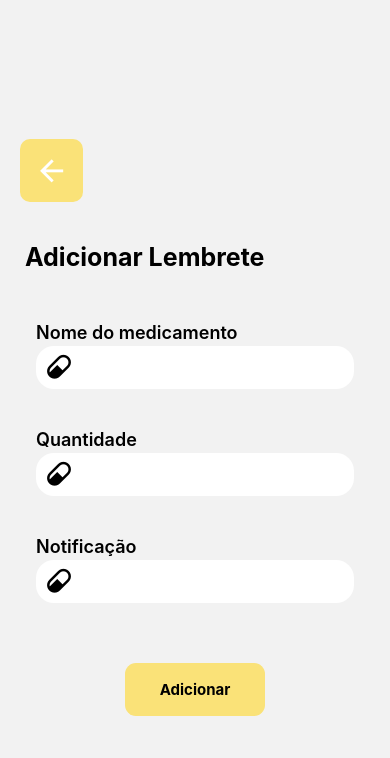
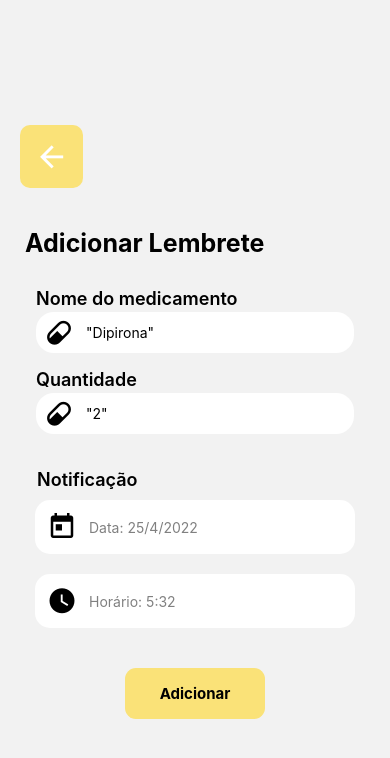
Before and after one commit to moi1i/TCC_Etec, a React Native app: screen /Lembrete in a window 390 px wide. Shown: the top 758 px of the page. Built offline with nearby package versions, Linux system fonts and the light colour scheme.

Commit message:
Atualização na tela Lembrete

```diff
--- a/package.json
+++ b/package.json
@@ -12,6 +12,7 @@
   "dependencies": {
     "@hookform/resolvers": "^2.8.10",
     "@react-native-async-storage/async-storage": "~1.15.0",
+    "@react-native-community/datetimepicker": "^6.1.3",
     "@react-navigation/native": "^6.0.10",
     "@react-navigation/native-stack": "^6.6.1",
     "axios": "^0.27.2",
--- /dev/null
+++ b/src/components/DatePicker.js
@@ -0,0 +1,145 @@
+import React, { useState } from "react";
+import {
+  StyleSheet,
+  View,
+  Text,
+  Platform,
+  TouchableOpacity,
+} from "react-native";
+
+//Importando Ícones do MaterialIcons do react-native-vector-iconss
+import Icon from "react-native-vector-icons/MaterialCommunityIcons";
+
+import DateTimePicker from "@react-native-community/datetimepicker";
+
+const DatePicker = () => {
+  const [isPickerDateShow, setIsPickerDateShow] = useState(false);
+  const [isPickerTimeShow, setIsPickerTimeShow] = useState(false);
+  const [date, setDate] = useState(new Date(Date.now()));
+
+  const showPickerDate = () => {
+    setIsPickerDateShow(true);
+  };
+
+  const showPickerTime = () => {
+    setIsPickerTimeShow(true);
+  };
+
+  const onChange = (event, value) => {
+    setDate(value);
+    if (Platform.OS === "android") {
+      setIsPickerDateShow(false);
+    }
+  };
+
+  const onChangeTime = (event, value) => {
+    setDate(value);
+    if (Platform.OS === "android") {
+      setIsPickerTimeShow(false);
+    }
+  };
+  //let formatTeste = `${date.toLocaleDateString('pt-BR')}`
+  let formatDate = `${date.getDate()}/${
+    date.getMonth() + 1
+  }/${date.getFullYear()}`;
+  let formatTime = `${date.getHours()}:${date.getMinutes()}`;
+
+  return (
+    <View style={styles.container}>
+      {/* The button that used to trigger the date picker */}
+      {!isPickerDateShow && (
+        <View style={styles.btnContainer}>
+          <TouchableOpacity style={styles.botao} onPress={showPickerDate}>
+            <Icon name="calendar-today" color="black" size={30} />
+            <Text style={styles.text2}>Data: {formatDate}</Text>
+          </TouchableOpacity>
+        </View>
+      )}
+
+      {!isPickerTimeShow && (
+        <View style={styles.btnContainer}>
+          <TouchableOpacity style={styles.botao} onPress={showPickerTime}>
+            <Icon name="clock" color="black" size={30} />
+            <Text style={styles.text2}>Horário: {formatTime}</Text>
+          </TouchableOpacity>
+        </View>
+      )}
+
+      {/* The date picker */}
+      {isPickerDateShow && (
+        <DateTimePicker
+          value={date}
+          mode={"date"}
+          display={Platform.OS === "ios" ? "spinner" : "default"}
+          is24Hour={true}
+          onChange={onChange}
+          style={styles.datePicker}
+        />
+      )}
+
+      {/* The date picker */}
+      {isPickerTimeShow && (
+        <DateTimePicker
+          value={date}
+          mode={"time"}
+          display={Platform.OS === "ios" ? "spinner" : "default"}
+          is24Hour={true}
+          onChange={onChangeTime}
+          style={styles.datePicker}
+        />
+      )}
+    </View>
+  );
+};
+
+// Kindacode.com
+// just add some styles to make our app look more beautiful
+// This is not the focus of this article
+const styles = StyleSheet.create({
+  container: {
+    alignItems: "center",
+    justifyContent: "center",
+  },
+  pickedDateContainer: {
+    padding: 20,
+    backgroundColor: "#eee",
+    borderRadius: 10,
+  },
+  pickedDate: {
+    fontSize: 18,
+    color: "black",
+  },
+  btnContainer: {
+    padding: 10,
+  },
+  // This only works on iOS
+  datePicker: {
+    width: 320,
+    height: 260,
+    display: "flex",
+    justifyContent: "center",
+    alignItems: "flex-start",
+  },
+  botao: {
+    flexDirection: "row",
+    width: 320,
+    padding: 12,
+    backgroundColor: "white",
+    borderRadius: 15,
+    alignItems: "center",
+    elevation: 1
+  },
+  text: {
+    fontWeight: "600",
+    color: "black",
+    fontSize: 15,
+    alignSelf: "center",
+  },
+  text2: {
+    marginLeft: 12,
+    color: "grey",
+    alignSelf: "center",
+  },
+});
+
+export default DatePicker;
--- a/src/screens/Lembrete.js
+++ b/src/screens/Lembrete.js
@@ -4,16 +4,61 @@ import {
   TouchableOpacity,
   Text,
   TextInput,
+  StatusBar,
 } from "react-native";
+
+//Importação React-Hook-Form
+import { useForm, Controller } from "react-hook-form";
+//Importando Yup
+import { yupResolver } from "@hookform/resolvers/yup";
+import * as yup from "yup";
 
 //Importando Ícones do MaterialIcons do react-native-vector-iconss
 import Icon from "react-native-vector-icons/MaterialCommunityIcons";
-//Importando  styles
+//Importando styles
 import styles from "../styles/SLembrete";
 
+//Importação do componente para selecionar data/horário
+import DatePicker from "../components/DatePicker";
+
 export default function Lembrete({ navigation }) {
+  //Validação com Yup
+  const schema = yup.object({
+    nomeM: yup
+      .string()
+      .required("Digite o nome do medicamento")
+      .matches(
+        /^[aA-zZ\s]+$/,
+        "Sem caracteres especiais"
+      )
+      .max(30, "O nome do medicamento deve ter no máximo 30 caracteres"),
+    quantidade: yup
+      .string()
+      .required("Digite a quantidade de medicamentos")
+      .matches(
+        /^[aA-zZ\s]+$/,
+        "Sem caracteres especiais"
+      ),
+  });
+
+  const {
+    control,
+    handleSubmit,
+    formState: { errors },
+  } = useForm({
+    resolver: yupResolver(schema),
+  });
+
+  const onSubmit = (data) => console.log(data);
+
   return (
     <View style={styles.container}>
+      <StatusBar
+        barStyle="dark-content"
+        hidden={true}
+        translucent={true}
+        backgroundColor={"white"}
+      />
       <TouchableOpacity
         style={styles.botaoTop}
         onPress={() => {
@@ -28,34 +73,55 @@ export default function Lembrete({ navigation }) {
           <Text style={styles.text3}>Nome do medicamento</Text>
           <View style={styles.view0}>
             <Icon name="pill" color="black" size={30} />
-              <TextInput style={styles.input} placeholder="" />
+            <Controller
+              control={control}
+              name={"nomeM"}
+              render={({ field: { onChange, value } }) => (
+                <TextInput
+                  style={styles.input}
+                  placeholder='"Dipirona"'
+                  autoCapitalize="none"
+                  value={value}
+                  onChangeText={onChange}
+                />
+              )}
+            />
           </View>
+          {errors.nomeM && (
+            <Text style={styles.inputError}>{errors.nomeM?.message}</Text>
+          )}
         </View>
 
         <View style={styles.view03}>
           <Text style={styles.text}>Quantidade</Text>
           <View style={styles.view0}>
             <Icon name="pill" color="black" size={30} />
-              <TextInput style={styles.input} placeholder="" />
+            <Controller
+              control={control}
+              name={"quantidade"}
+              render={({ field: { onChange, value } }) => (
+                <TextInput
+                  style={styles.input}
+                  placeholder='"2"'
+                  autoCapitalize="none"
+                  value={value}
+                  onChangeText={onChange}
+                />
+              )}
+            />
+          </View>
+          {errors.quantidade && (
+            <Text style={styles.inputError}>{errors.quantidade?.message}</Text>
+          )}
+        </View>
+
+        <View style={styles.view03}>
+          <Text style={styles.textN}>Notificação</Text>
+          <DatePicker />
         </View>
       </View>
 
-          <View style={styles.view03}>
-            <Text style={styles.text}>Notificação</Text>
-            <View style={styles.view02}>
-              <Icon name="pill" color="black" size={30} />
-              <TextInput style={styles.input} placeholder="" />
-            </View>
-          </View>
-        </View>
-
-
-      <TouchableOpacity
-        style={styles.botao}
-        onPress={() => {
-          navigation.goBack();
-        }}
-      >
+      <TouchableOpacity style={styles.botao} onPress={handleSubmit(onSubmit)}>
         <Text style={styles.text2}>Adicionar</Text>
       </TouchableOpacity>
     </View>
--- a/src/styles/SLembrete.js
+++ b/src/styles/SLembrete.js
@@ -11,7 +11,6 @@ const styles = StyleSheet.create({
     justifyContent: "center",
     backgroundColor: "#fae278",
     alignSelf: "flex-start",
-    marginTop: 40,
     marginLeft: 20,
     borderRadius: 10,
     padding: 14,
@@ -29,14 +28,21 @@ const styles = StyleSheet.create({
     fontWeight: "600",
     color: "black",
     fontSize: 18,
-    marginTop: 40,
+    marginTop: 16,
     alignSelf: "flex-start",
+  },
+  textN: {
+    fontWeight: "600",
+    color: "black",
+    fontSize: 18,
+    marginTop: 35,
+    alignSelf: "flex-start",
+    marginLeft: 12
   },
   text3: {
     fontWeight: "600",
     color: "black",
     fontSize: 18,
-    marginTop: 20,
     alignSelf: "flex-start",
   },
   text2: {
@@ -65,8 +71,14 @@ const styles = StyleSheet.create({
   },
   input: {
     width: 280,
-    padding: 13,
+    padding: 12,
     borderRadius: 15,
+  },
+  inputError: {
+    fontSize: 13,
+    alignSelf: 'flex-start',
+    color: '#ff375b',
+    marginBottom: 5,
   },
   scroll: {
     width: '100%',
@@ -74,8 +86,7 @@ const styles = StyleSheet.create({
   },
   botao: {
     backgroundColor: "#fae278",
-    padding: 17,
-    marginVertical: 30,
+    padding: 16,
     width: 140,
     alignItems: "center",
     borderRadius: 11,
```
Also changed, not shown: 1 other file (tests, documents, lock files or other folders). Lines whose indentation alone changed are shown as unchanged.
